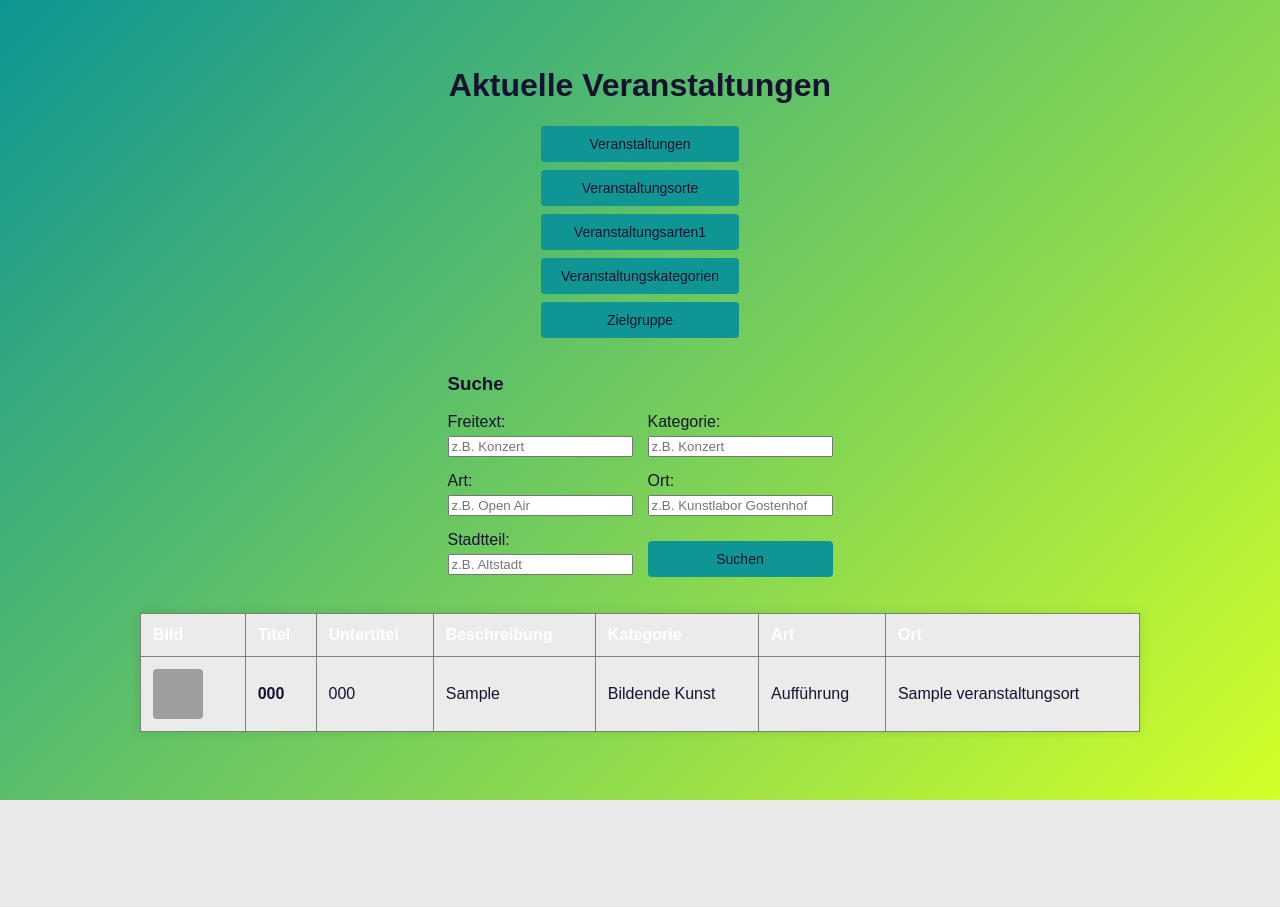
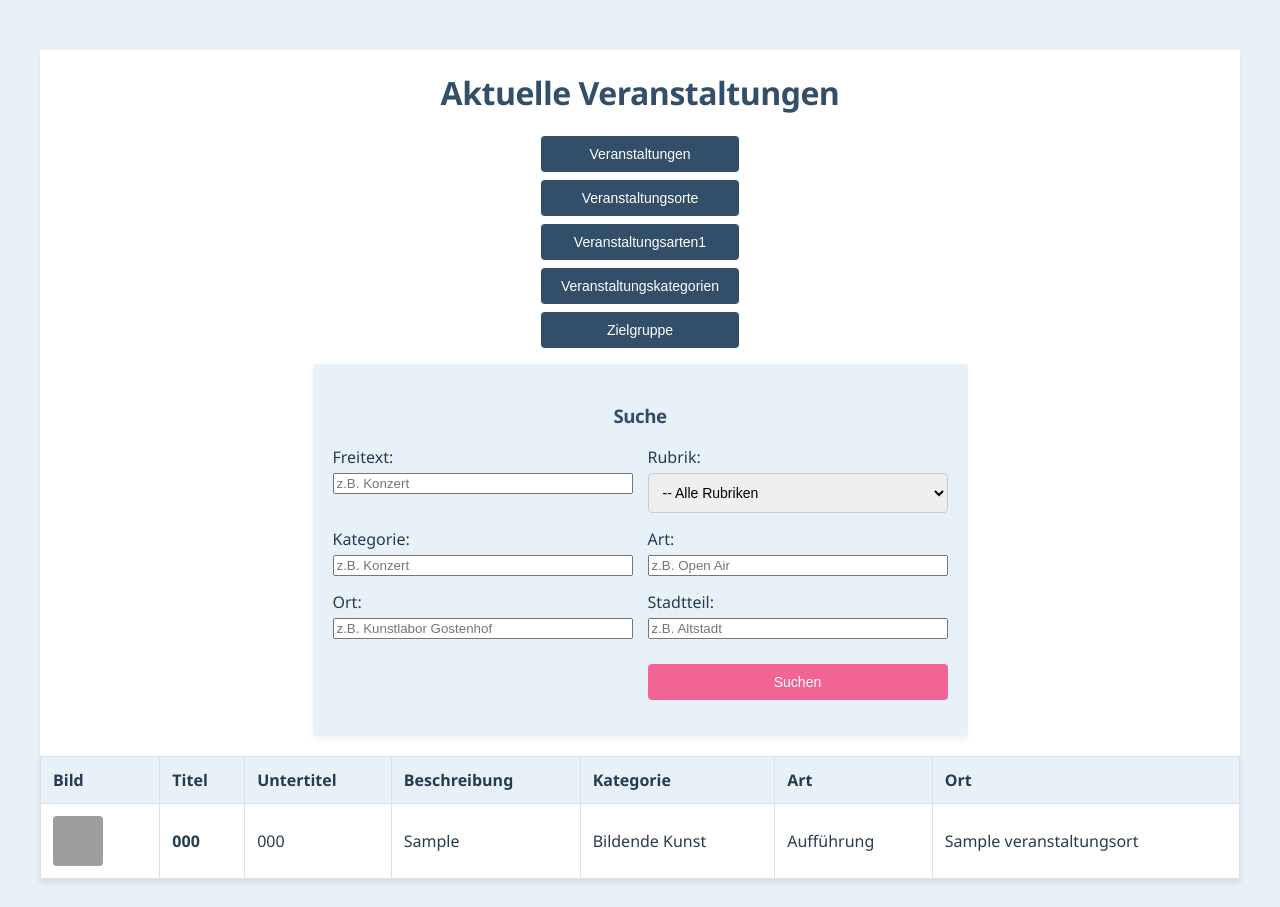
Before and after one commit to skizz666/Veranstaltungs-Datenbank-Projekt, a PHP site: page / in a window 1280 px wide. Before the commit the page ends 800 px from the top, so only its background shows below. Run offline with PHP 8.4, Linux system fonts and the light colour scheme; data comes from the database, SQL or seed files in the repository; tables that the repository leaves empty hold one stand-in row (values such as "Sample post"); a stand-in replaces the project's code that opens the database connection; grey boxes are pictures that could not be loaded.

Commit message:
enhanced search functions, implemented event-pics and dropdown

```diff
--- a/public/css/styles.css
+++ b/public/css/styles.css
@@ -2,46 +2,59 @@
 
 :root {
     /* Farben definieren */
-    --farbe1: #241E4E;
-    --hintergrund1: #EBEBEB;
-    --farbe2: #778472;
-    --textfarbe1: #161230;
-    --farbe3: #D2FF28;
-    --farbe4: #0E9594;
+    --hintergrund1: #e9f1f8;
+
+    --weiss: #FFFFFF;
+    --text: #243B53;
+    --rahmen: #D9E2EC;
+
+    --haupt-btns: #334E68;
+    --akzent-btns: #20B2AA;
+    --akzent-btns-alt: #F06595;
+
+
 }
 
 body {
-    font-family: Arial, sans-serif;
-    background: linear-gradient(135deg, var(--farbe4), var(--farbe3));
-    color: var(--textfarbe1);
+    font-family: Segoe UI, Roboto, Helvetica, Arial, sans-serif;
+    background: var(--hintergrund1);
+    color: var(--text);
     padding: 20px;
 }
 
-.container {
-    max-width: 1000px;
+h1, h2, h3 {
+    color: var(--haupt-btns);
+    font-weight: 600;
+    letter-spacing: -0.5px;
+}
+
+.container, .advanced-search {
+    max-width: 1200px;
     margin: 0 auto;
     display: flex;
     flex-direction: column;
     align-items: center;
+    background-color: var(--weiss);
+    box-shadow: 0 4px 6px rgba(0,0,0,0.05);
 }
 
 .event-table {
     width: 100%;
     border-collapse: collapse;
     margin-top: 20px;
-    background-color: var(--hintergrund1);
-    box-shadow: 0 0 10px rgba(0,0,0,0.1);
+    background-color: var(--weiss);
+    box-shadow: 0 4px 6px rgba(0,0,0,0.05);
 }
 
 .event-table th, .event-table td {
-    border: 1px solid var(--farbe2);
+    border: 1px solid var(--rahmen);
     padding: 12px;
     text-align: left;
 }
 
 .event-table th {
     background-color: var(--hintergrund1);
-    color: #ffffff;
+    color: var(--text);
 }
 
 .event-table tr:hover {
@@ -61,8 +74,8 @@
 
 .kat-btn {
     padding: 10px 20px;
-    background-color: var(--farbe4);
-    color: var(--textfarbe1);
+    background-color: var(--haupt-btns);
+    color: var(--weiss);
     border: none;
     border-radius: 4px;
     cursor: pointer;
@@ -71,7 +84,7 @@
 }
 
 .kat-btn:hover {
-    background-color: var(--farbe3);
+    background-color: var(--akzent-btns);
 }
 /* Suchleiste */
 
@@ -92,8 +105,8 @@
 
 .search-btn {
     padding: 10px 20px;
-    background-color: var(--farbe4);;
-    color: var(--textfarbe1);
+    background-color: var(--akzent-btns-alt);;
+    color: var(--weiss);
     border: none;
     border-radius: 4px;
     cursor: pointer;
@@ -102,7 +115,7 @@
 }
 
 .search-btn:hover {
-    background-color: var(--farbe3);
+    background-color: var(--akzent-btns);
 }
 
 .reset-link {
@@ -135,6 +148,11 @@
     grid-column: 2 / -1;
     margin-top : 10px;
 }
+.advanced-search {
+    background: var(--hintergrund1);
+    padding: 20px;
+    border-radius: 4px;
+}
 
 /* Bild */
 
@@ -158,9 +176,9 @@
     z-index: 1;
 }
 
-.event-image-wrapper:hover img {
+.event-table tr:hover .event-image-wrapper img {
     transform: scale(4); /* vergrößert 4x */
-    box-shadow: 0 10px 20px rgba(0,0,0,0.3); /*etwas 3D-Effekt */
+    box-shadow: 0 10px 20px rgba(0,0,0,0.3); /*3D-Effekt */
     z-index: 100; /* ebene */
     position: absolute;
 }
--- a/public/index.php
+++ b/public/index.php
@@ -6,28 +6,32 @@
 // Repository (Bibliothekar) anrufen
 require_once '../src/EventRepository.php';
 
+
+
 /** @var mysqli $link */ // damit IDE weiß, dass $link eine mysqli-Verbindung ist
-
-// checken ob Suche geschickt wurde
-// $GET['suche'] entspricht "name"-Attribut im HTML Formular
-// if (isset($_GET['suche']) && !empty($_GET['suche'])) {
-
-//    $suchbegriff = $_GET['suche'];
-//    $daten = sucheVeranstaltungen($link, $suchbegriff);
+// daten für das Rubrikendropdown holen
+$alleRubriken = holeAlleRubriken($link);
 
 // Wurde Kategorie per POST geklickt?
 if (isset($_POST['ueberkategorie'])) {
     $gewaehlteKategorie = $_POST['ueberkategorie'];
-    $daten = holeDatenAusTabelle($link, $gewaehlteKategorie);
+    //checken. ob die Veranstaltungen gesucht wurden
+    if ($gewaehlteKategorie == 'veranstaltung') {
+        $daten = holeAlleVeranstaltungen($link);
+    }
+    else {
+        $daten = holeDatenAusTabelle($link, $gewaehlteKategorie);
+    }
 }
 // Wurde Suche per POST abgeschickt?
 elseif (isset($_POST['suche_freitext'])) {
     $freitext = trim($_POST['suche_freitext']);
+    $rubrik = trim($_POST['suche_rubrik']); //dropdown suche nach rubrik
     $kategorie = trim($_POST['suche_kategorie']);
     $art = trim($_POST['suche_art']);
     $ort = trim($_POST['suche_ort']);
     $stadtteil = trim($_POST['suche_stadtteil']);
-    $daten = sucheErweitert($link, $freitext, $kategorie, $art, $ort, $stadtteil);
+    $daten = sucheErweitert($link, $freitext, $rubrik, $kategorie, $art, $ort, $stadtteil);
 } else {
     $daten = holeAlleVeranstaltungen($link);
 }
--- a/src/EventRepository.php
+++ b/src/EventRepository.php
@@ -92,7 +92,7 @@
         // wenn nicht erlaubt, leere Tabelle senden
         return [];
     }
-
+    else{
     // SQL-Befehl sicher bauen
     $sql = "SELECT * FROM ". $tabellenName;
 
@@ -105,11 +105,12 @@
             $daten[] = $row;
         }
     }
+    }
     return $daten;
 }
 
-function sucheErweitert($link, $freitext, $kategorie, $art, $ort, $stadtteil) {
-    $sql = "SELECT v.*,
+function sucheErweitert($link, $freitext, $rubrik ,$kategorie, $art, $ort, $stadtteil) {
+    $sql = "SELECT DISTINCT v.*,
                 vo.name AS orts_name,
                 vk.bezeichnung AS kategorie_name,
                 va.bezeichnung AS art_name
@@ -118,11 +119,20 @@
     LEFT JOIN stadtteil s ON vo.stadtteil_id = s.stadtteil_id
     LEFT JOIN veranstaltungskategorie1 vk ON v.veranstaltungskategorie1_id = vk.veranstaltungskategorie1_id
     LEFT JOIN veranstaltungsart1 va ON v.veranstaltungsart1_id = va.veranstaltungsart1_id
+    LEFT JOIN veranstaltung_rubrik vr ON v.veranstaltung_id = vr.veranstaltung_id
+    LEFT JOIN rubrik r ON vr.rubrik_id = r.rubrik_id
     WHERE 1=1";
     // WHERE 1=1 ist ein Trick, da es immer wahr ist, können wir alle folgebedingungen mit 'AND' anhängen
 
     $types = "";
     $params = [];
+
+    //rubriksuche
+    if (!empty($rubrik)) {
+        $sql .= " AND r.bezeichnung LIKE ?";
+        $types .= "s";
+        $params[] = $rubrik;
+    }
 
     //Freitext sucht in jeder Tabelle
     if (!empty($freitext)) {
@@ -139,7 +149,7 @@
 
         $suchTerm = "%" .$freitext . "%";
 
-        // uschterm 6 mal hinzufügen
+        // uschterm 6 Mal hinzufügen
 
         for($i = 0; $i < 6; $i++) {
             $params[] = $suchTerm;
@@ -193,4 +203,16 @@
     }
     return $daten;
 }
+//für das dropdown rubriken suchen wir erst einmal alle rubriken aus der Datenbank
+function holeAlleRubriken($link){
+    $sql = "SELECT * FROM rubrik";
+    $result = mysqli_query($link, $sql);
+    $daten = [];
+    if ($result && mysqli_num_rows($result) > 0) {
+        while ($row = mysqli_fetch_assoc($result)) {
+            $daten[] = $row;
+        }
+        }
+    return $daten;
+}
 ?>
--- a/templates/veranstaltungsliste.php
+++ b/templates/veranstaltungsliste.php
@@ -3,10 +3,10 @@
 
     <div class="aufgabe2">
         <form action="index.php" method="POST">
-            <button type="submit" class="kat-btn" name="ueberkategorie" value="veranstaltungen">Veranstaltungen</button>
+            <button type="submit" class="kat-btn" name="ueberkategorie" value="veranstaltung">Veranstaltungen</button>
             <button type="submit" class="kat-btn" name="ueberkategorie" value="veranstaltungsort">Veranstaltungsorte</button>
             <button type="submit" class="kat-btn" name="ueberkategorie" value="veranstaltungsart1">Veranstaltungsarten1</button>
-            <button type="submit" class="kat-btn" name="ueberkategorie" value="veranstaltungskategorie">Veranstaltungskategorien</button>
+            <button type="submit" class="kat-btn" name="ueberkategorie" value="veranstaltungskategorie1">Veranstaltungskategorien</button>
             <button type="submit" class="kat-btn" name="ueberkategorie" value="zielgruppe">Zielgruppe</button>
         </form>
     </div>
@@ -17,6 +17,23 @@
             <div class="form-group">
                 <label for="suche_freitext">Freitext:</label>
                 <input type="text" id="suche_freitext" name="suche_freitext" placeholder="z.B. Konzert">
+            </div>
+            <div class="form-group">
+                <label for="suche_rubrik">Rubrik:</label>
+                <select id="suche_rubrik" name="suche_rubrik" class="search-input">
+                    <option value="">-- Alle Rubriken</option>
+
+                    <?php
+                    //prüfen ob Rubriken da
+                    if (!empty($alleRubriken)) {
+                        foreach ($alleRubriken as $rubrik){
+                            //ID als value und Bezeichnung als string
+                            echo '<option value="' . htmlspecialchars($rubrik['bezeichnung']) . '">' .
+                            htmlspecialchars($rubrik['bezeichnung']) . '</option>';
+                        }
+                    }
+                    ?>
+                </select>
             </div>
             <div class="form-group">
                 <label for="suche_kategorie">Kategorie:</label>
@@ -42,6 +59,13 @@
         <p>Keine Veranstaltungen gefunden.</p>
     <?php else: ?>
 
+        <?php
+            //ersten Eintrag prüfen
+            $ersterEintrag = $daten[0];
+            $istVeranstaltung = isset($ersterEintrag['titel']);
+            ?>
+
+    <?php if ($istVeranstaltung): ?>
         <table class="event-table">
             <thead>
             <tr>
@@ -88,18 +112,13 @@
             <?php endforeach; ?>
             </tbody>
         </table>
-
-<!--
+    <?php else: ?>
         <list class="aufgabe2-liste">
             <ul>
             <?php foreach ($daten as $eintrag): ?>
                 <li>
                     <?php
-                    if (isset($eintrag['titel'])) {
-                        echo "<strong>" . htmlspecialchars($eintrag['titel']) . "</strong>";
-                        echo " (". htmlspecialchars($eintrag['beschreibung']) . ")";
-                    }
-                    elseif (isset($eintrag['bezeichnung'])) {
+                    if (isset($eintrag['bezeichnung'])) {
                         echo htmlspecialchars($eintrag['bezeichnung']);
                     }
                     elseif (isset($eintrag['name'])) {
@@ -110,6 +129,7 @@
                 <?php endforeach; ?>
             </ul>
         </list>
--->
+
     <?php endif; ?>
+<?php endif; ?>
 </div>
```
